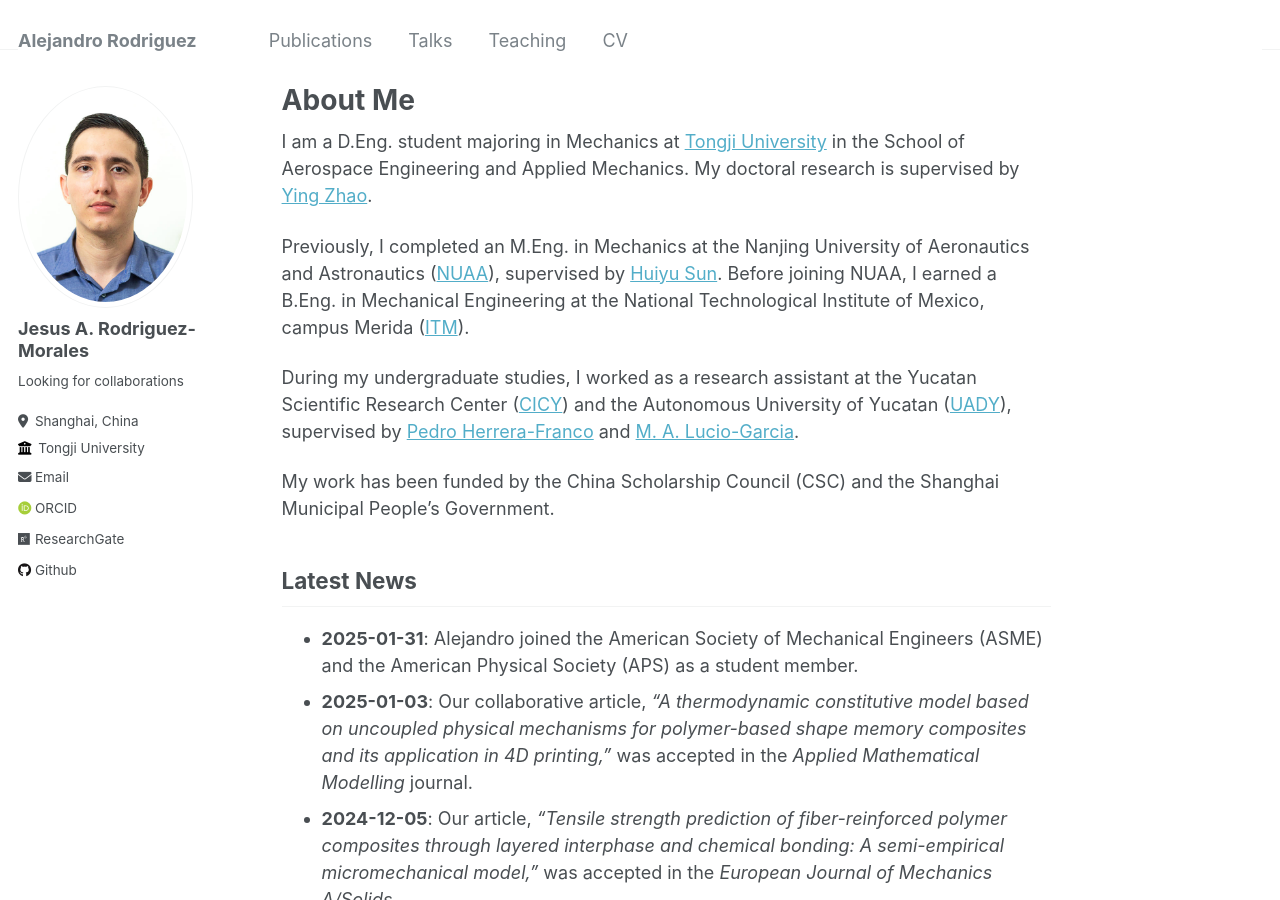
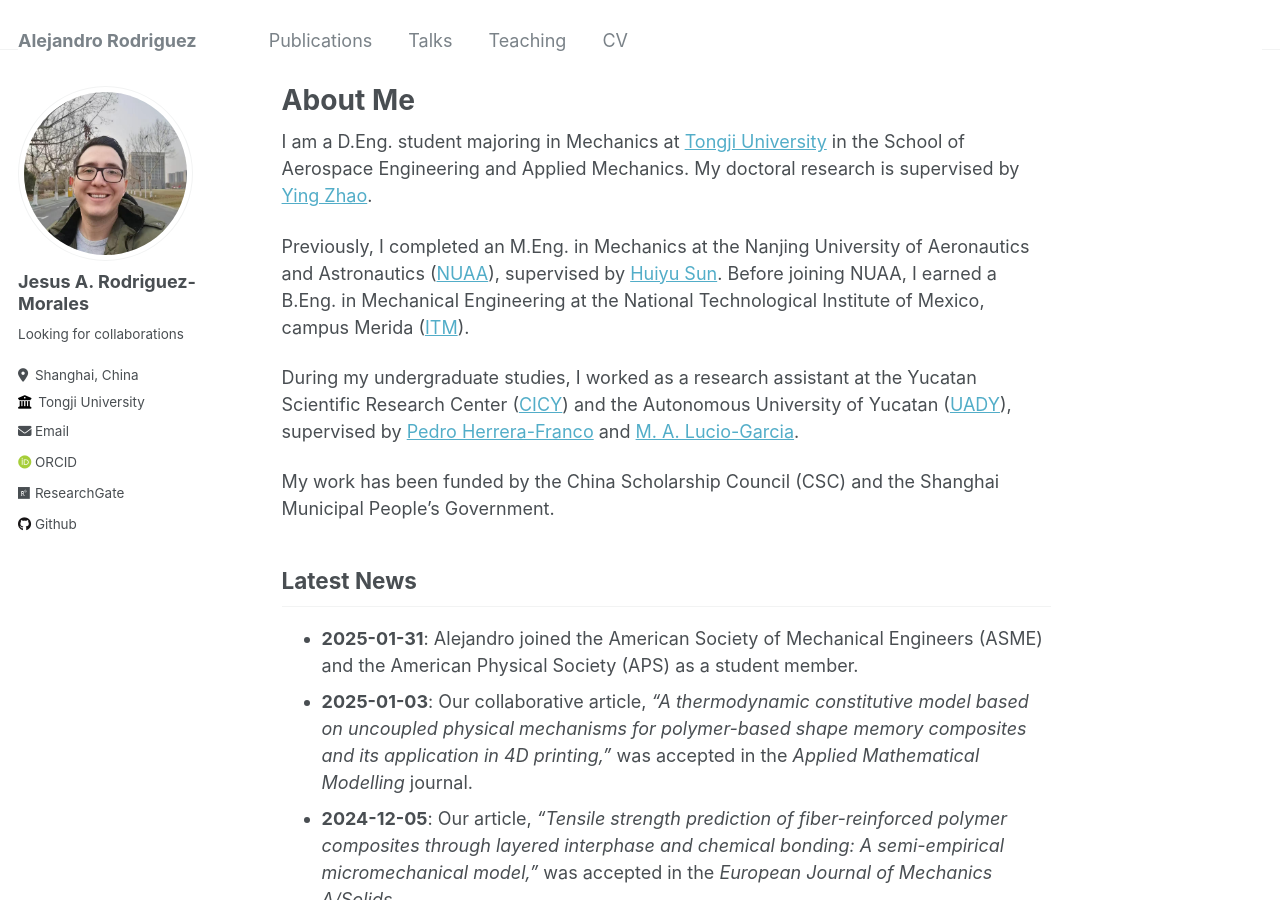
Before and after one commit to alex-rodriguez-m/alex-rodriguez-m.github.io, a Jekyll site: the page built from _pages/about.md, in a window 1280 px wide and 900 px high. Built offline with Jekyll 4.4.1, drawn with Linux system fonts in a browser that asks for light colours; some web fonts are replaced.

Commit message:
Update _config.yml

```diff
--- a/_config.yml
+++ b/_config.yml
@@ -21,7 +21,7 @@ repository               : "alex-rodriguez-m/alex-rodriguez-m.github.io"
 #               Additional customization can be done by editing /_includes/author-profile.html
 author:
   # Biographic information
-  avatar           : "passport_size.png"
+  avatar           : "perfil2.jpeg"
   name             : "Jesus A. Rodriguez-Morales"
   pronouns         : # example: "she/her"
   bio              : "Looking for collaborations"
```
